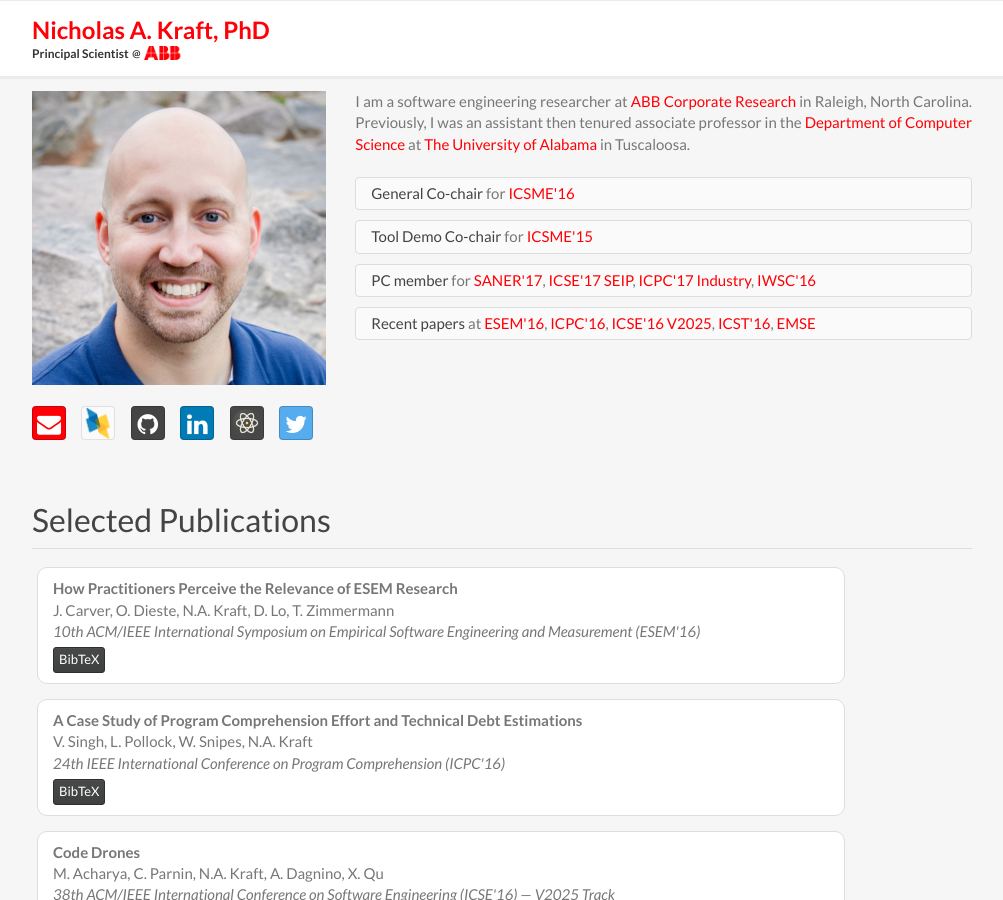
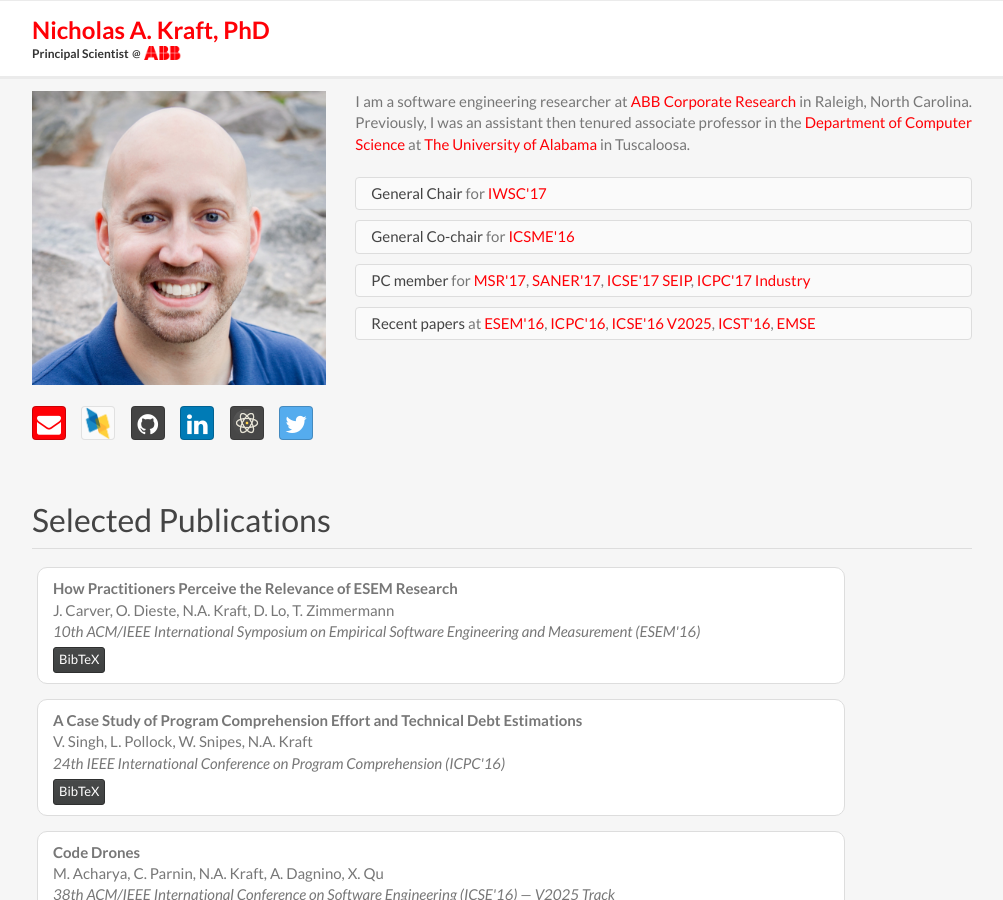
Before and after one commit to nkraft/nkraft.github.io, a Jekyll site: the page built from index.html, in a window 1280 px wide and 900 px high. Shown: the whole window, without its empty margins (138-1141 px from the left). Built offline with Jekyll 4.4.1, drawn with Linux system fonts in a browser that asks for light colours; nearby versions of some CDN libraries.

Commit message:
Update header.html

```diff
--- a/_includes/header.html
+++ b/_includes/header.html
@@ -35,6 +35,15 @@
                             <div>&nbsp;</div>
                             <ul class="list-group">
                                 <li class="list-group-item">
+                                    <span class="list-group-item-heading">General Chair</span>
+                                    <span class="list-group-item-text">
+                                        for
+                                        <a href="http://iwsc2017.github.io/">IWSC'17</a>
+                                    </span>
+                                </li>
+                            </ul>
+                            <ul class="list-group">
+                                <li class="list-group-item">
                                     <span class="list-group-item-heading">General Co-chair</span>
                                     <span class="list-group-item-text">
                                         for
@@ -44,22 +53,13 @@
                             </ul>
                             <ul class="list-group">
                                 <li class="list-group-item">
-                                    <span class="list-group-item-heading">Tool Demo Co-chair</span>
-                                    <span class="list-group-item-text">
-                                        for
-                                        <a href="http://www.icsme.uni-bremen.de/">ICSME'15</a>
-                                    </span>
-                                </li>
-                            </ul>
-                            <ul class="list-group">
-                                <li class="list-group-item">
                                     <span class="list-group-item-heading">PC member</span>
                                     <span class="list-group-item-text">
                                         for
+                                        <a href="http://2017.msrconf.org/">MSR'17</a>,
                                         <a href="http://saner.aau.at/">SANER'17</a>,
                                         <a href="http://icse2017.gatech.edu/?q=seip">ICSE'17 SEIP</a>,
-                                        <a href="http://icpc2017.unibas.it/call.html#IndustryTrack">ICPC'17 Industry</a>,
-                                        <a href="http://iwsc2016.ist.osaka-u.ac.jp/">IWSC'16</a>
+                                        <a href="http://icpc2017.unibas.it/call.html#IndustryTrack">ICPC'17 Industry</a>
                                     </span>
                                 </li>
                             </ul>
```
